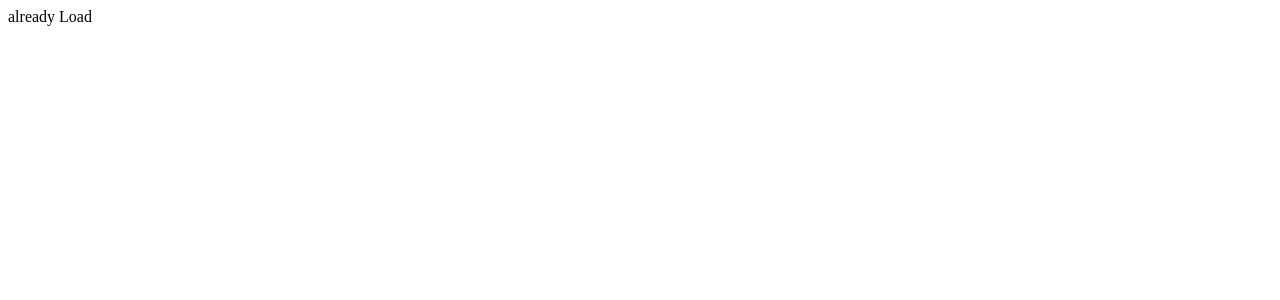
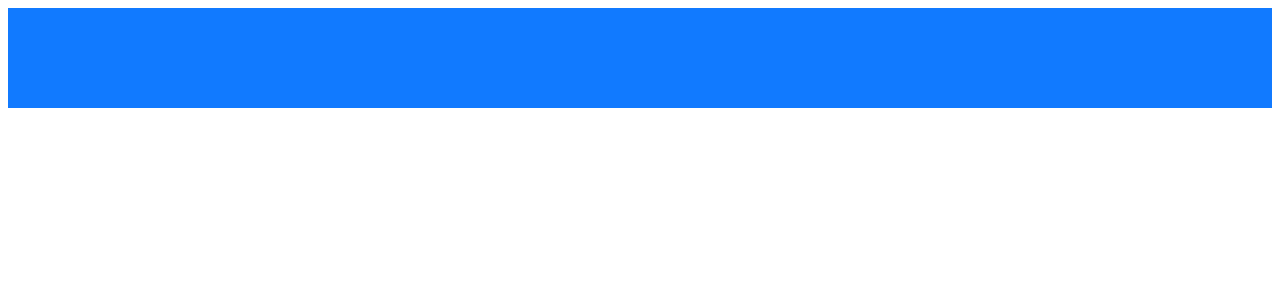
Before and after one commit to TwoHandSword/WebApp_IOT, a React (Create React App) app: page / in a window 1280 px wide. Shown: the top 300 px of the page. Built offline with nearby package versions, Linux system fonts and the light colour scheme.

Commit message:
main screen

```diff
--- /dev/null
+++ b/src/routes/MainScreen.css
@@ -0,0 +1,15 @@
+.mainBody {
+  width: "100%";
+  height: 100px;
+  background-color: #117aff;
+}
+
+header {
+  flex: 1;
+  background-color: rgb(175, 233, 67);
+}
+
+.MainScreen {
+  flex: 1;
+  background-color: #117aff;
+}
--- a/src/routes/MainScreen.js
+++ b/src/routes/MainScreen.js
@@ -1,4 +1,5 @@
 import React from "react";
+import "./MainScreen.css";
 
 class MainScreen extends React.Component {
   state = {
@@ -19,11 +20,13 @@ class MainScreen extends React.Component {
   render() {
     const { isLoading } = this.state;
     return (
-      <div style={{ flex: 1 }}>
+      <div style={{ width: "100%", height: "100%" }}>
         {isLoading ? (
           <div>Loading...</div>
         ) : (
-          <div style={{ flex: 1 }}>already Load</div>
+          <div className="mainBody">
+            <div style={{ flex: 1 }}></div>
+          </div>
         )}
       </div>
     );
```
Also changed, not shown: 1 other file (tests, documents, lock files or other folders).
